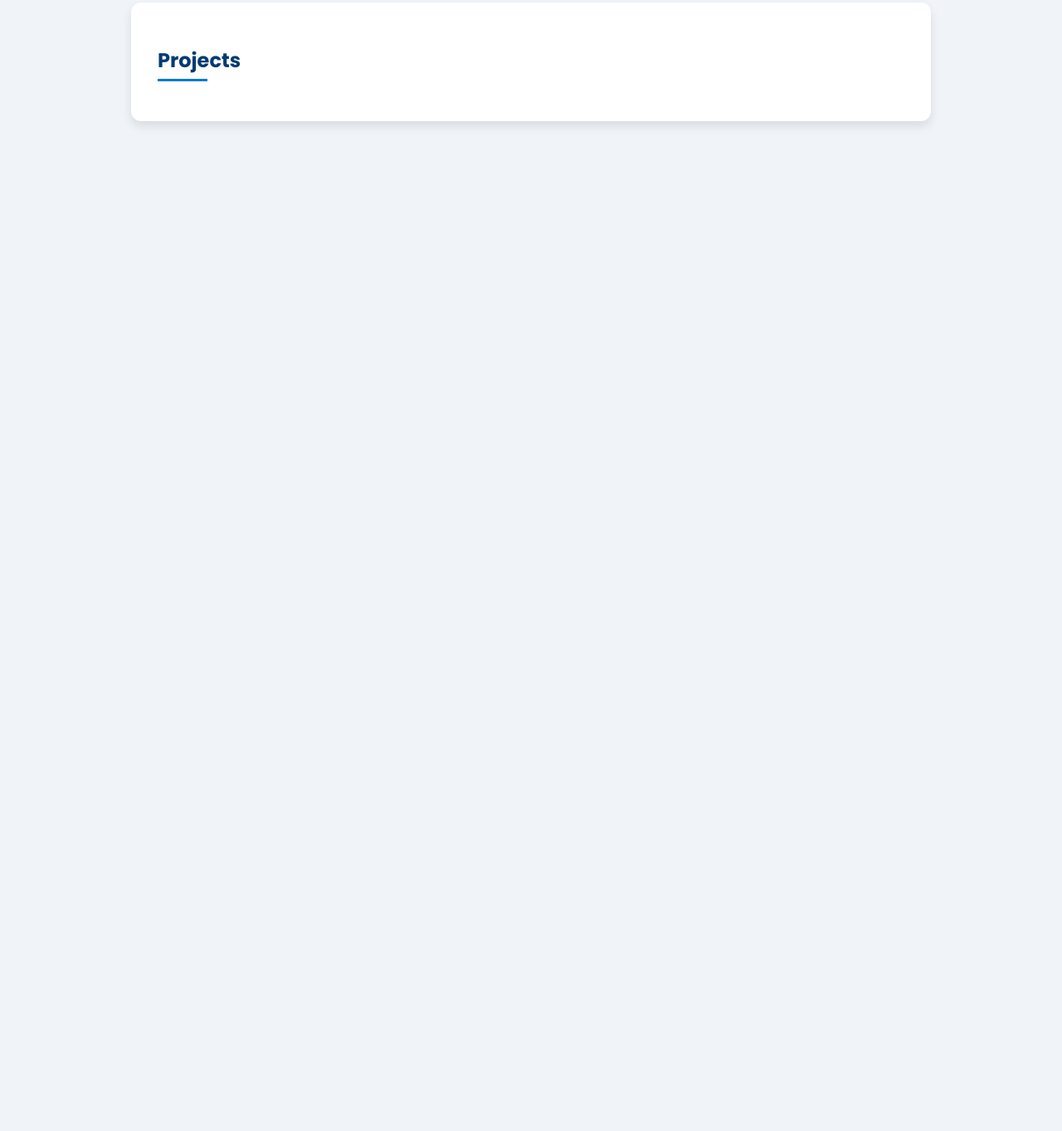
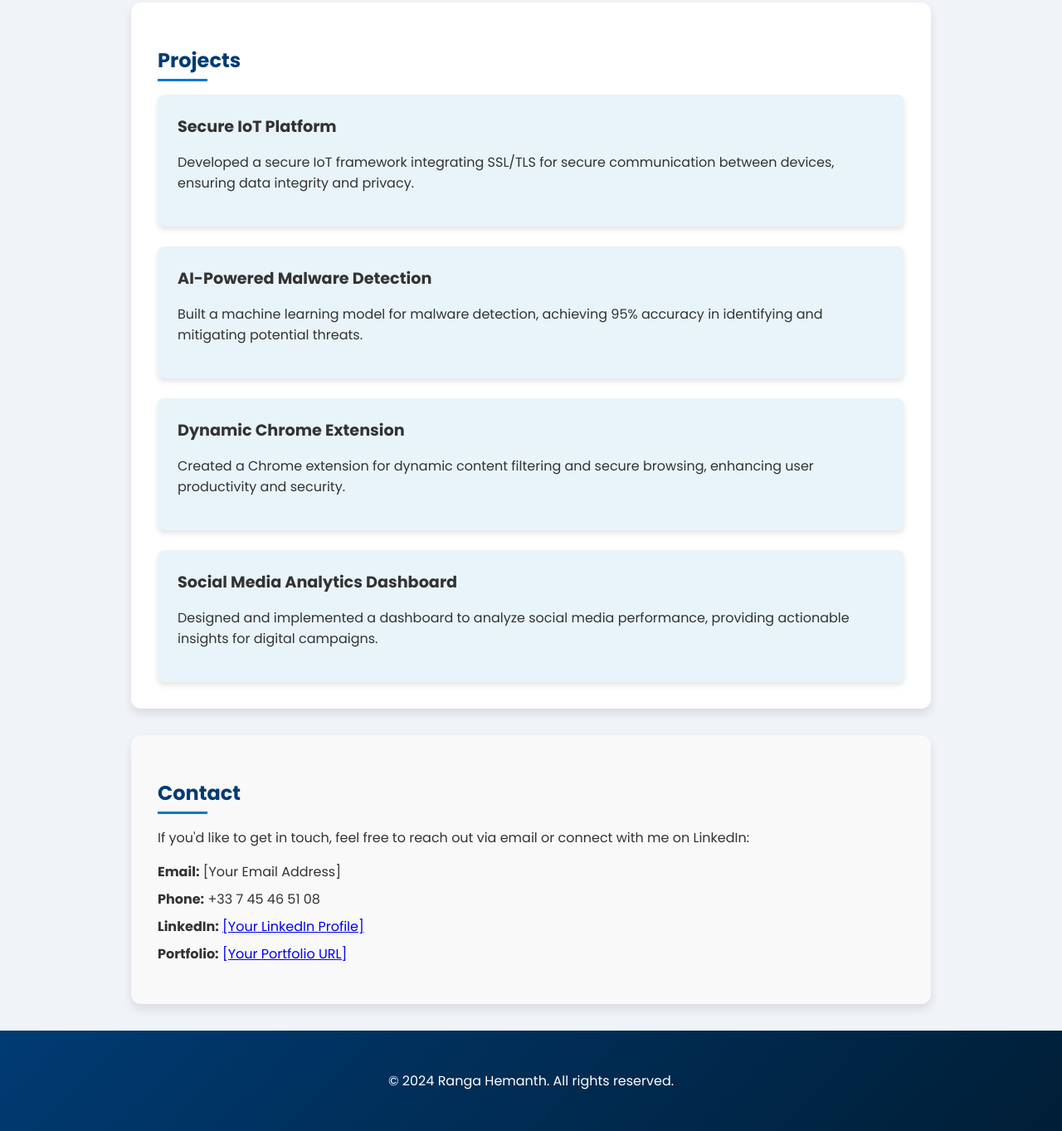
Before and after one commit to thokio77/resume., a plain HTML site: page index.html in a window 1280 px wide. Shown: the part 1714-3077 px from the top of the page at 83% size. Before the commit the page ends 1892 px from the top, so only its background shows below. Drawn offline with Linux system fonts and the light colour scheme.

Commit message:
Update index.html

```diff
--- a/index.html
+++ b/index.html
@@ -5,6 +5,7 @@
     <meta name="viewport" content="width=device-width, initial-scale=1.0">
     <title>Ranga Hemanth - Portfolio</title>
     <link href="https://fonts.googleapis.com/css2?family=Poppins:wght@300;400;700&display=swap" rel="stylesheet">
+    <meta name="google-site-verification" content="google4085f603ce6b6862.html">
     <style>
         body {
             font-family: 'Poppins', sans-serif;
@@ -172,13 +173,39 @@
 
     <section id="projects">
         <h2>Projects</h2>
-        <head>
-    <meta charset="UTF-8">
-    <meta name="viewport" content="width=device-width, initial-scale=1.0">
-    <title>Ranga Hemanth - Portfolio</title>
-    <link href="https://fonts.googleapis.com/css2?family=Poppins:wght@300;400;700&display=swap" rel="stylesheet">
-    <meta name="google-site-verification" content="google4085f603ce6b6862.html">
-    <style>
-        /* Your existing CSS styles */
-    </style>
-</head>
+        <div class="project">
+            <div class="project-item">
+                <h3>Secure IoT Platform</h3>
+                <p>Developed a secure IoT framework integrating SSL/TLS for secure communication between devices, ensuring data integrity and privacy.</p>
+            </div>
+            <div class="project-item">
+                <h3>AI-Powered Malware Detection</h3>
+                <p>Built a machine learning model for malware detection, achieving 95% accuracy in identifying and mitigating potential threats.</p>
+            </div>
+            <div class="project-item">
+                <h3>Dynamic Chrome Extension</h3>
+                <p>Created a Chrome extension for dynamic content filtering and secure browsing, enhancing user productivity and security.</p>
+            </div>
+            <div class="project-item">
+                <h3>Social Media Analytics Dashboard</h3>
+                <p>Designed and implemented a dashboard to analyze social media performance, providing actionable insights for digital campaigns.</p>
+            </div>
+        </div>
+    </section>
+
+    <section id="contact">
+        <h2>Contact</h2>
+        <p>If you'd like to get in touch, feel free to reach out via email or connect with me on LinkedIn:</p>
+        <ul>
+            <li><strong>Email:</strong> [Your Email Address]</li>
+            <li><strong>Phone:</strong> +33 7 45 46 51 08</li>
+            <li><strong>LinkedIn:</strong> <a href="[Your LinkedIn URL]" target="_blank">[Your LinkedIn Profile]</a></li>
+            <li><strong>Portfolio:</strong> <a href="[Your Portfolio URL]" target="_blank">[Your Portfolio URL]</a></li>
+        </ul>
+    </section>
+
+    <footer>
+        <p>&copy; 2024 Ranga Hemanth. All rights reserved.</p>
+    </footer>
+</body>
+</html>
```
